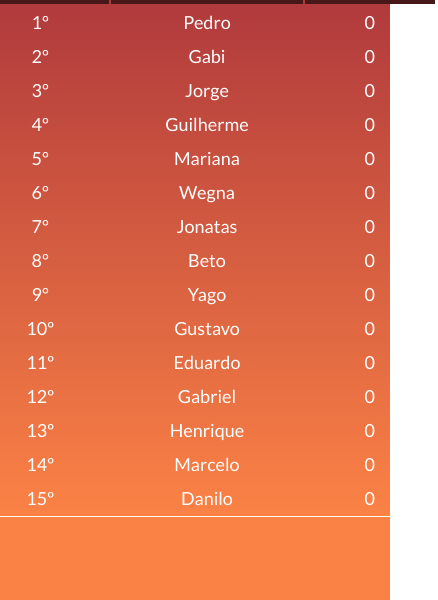
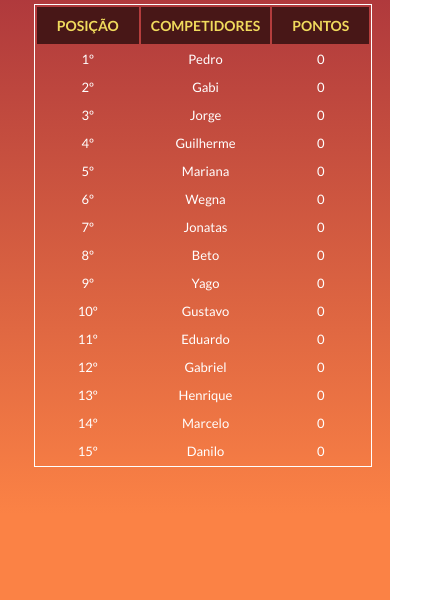
Before and after one commit to pedroliveirav/rankingPoligaCup2022, a plain HTML site: page index.html in a window 390 px wide. Shown: the part 260-860 px from the top of the page, 438 px wide, since content can reach past the window. Drawn offline with Linux system fonts and the light colour scheme.

Commit message:
StarCup | Mobile Adjustments

```diff
--- a/style.css
+++ b/style.css
@@ -98,3 +98,17 @@ td {
 ::-webkit-scrollbar-corner {
   background: transparent;
 }
+
+@media screen and (min-width: 300px) and (max-width: 792px) {
+  * {
+    overflow: hidden;
+  }
+
+  .table-components {
+    font-size: 14px;
+  }
+
+  .table-elements {
+    font-size: 13px;
+  }
+}
```
